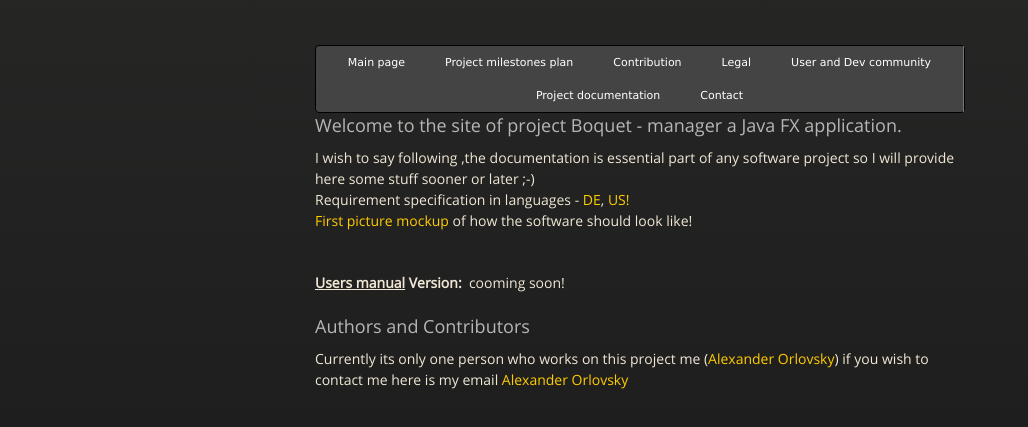
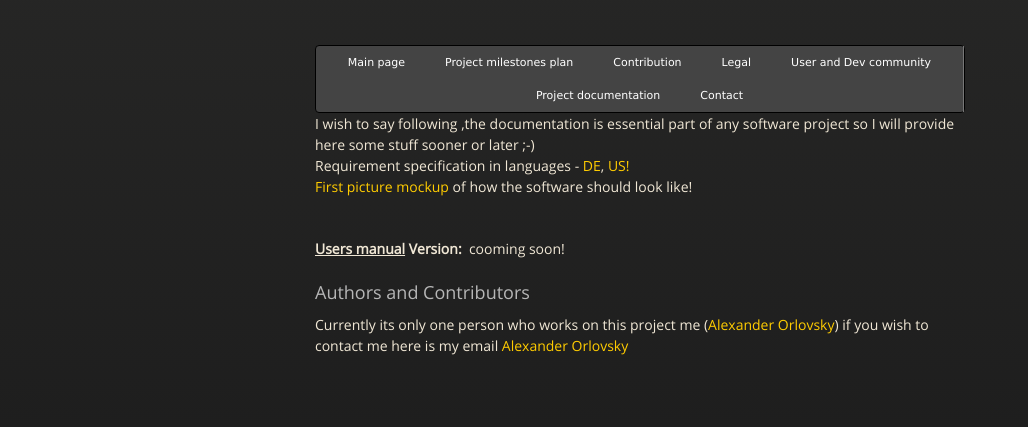
Before and after one commit to orlovskyjavaprofi/Boquet-Manager, a plain HTML site: page ProjectDocument.html in a window 1280 px wide. Shown: the part 253-680 px from the top of the page, without its empty margins (0-1028 px from the left). Drawn offline with nearby package versions, Linux system fonts and the light colour scheme.

Commit message:
fixed some mistakes on docu page

```diff
--- a/ProjectDocument.html
+++ b/ProjectDocument.html
@@ -43,11 +43,9 @@
         </div>
 <script type="text/javascript" src="javascripts/loadmenu.js"></script>
  <a id="menuLink" href="menu.html">Menu</a>
-          <h3>
-<a id="welcome-to-boquet---manager-a-java-fx-application" class="anchor" href="#welcome-to-boquet---manager-a-java-fx-application" aria-hidden="true"><span aria-hidden="true" class="octicon octicon-link"></span></a>Welcome to the site of project Boquet - manager a Java FX application.</h3>
 
 <p>I wish to say following ,the documentation is essential part of any software project so I will provide here some stuff sooner or later ;-)
-<br>
+  <br>
 Requirement specification in languages - <a href="Files/Lastenheft/Version-18.09.2016/DE/Lastenheft.pdf">DE</a>, <a href="Files/Lastenheft/Version-18.09.2016/EN/reqspec.pdf">US!</a> <br>
 <a href="images/mockups/Main.png">First picture mockup</a> of how the software should look like! </p>
 <br>
```
